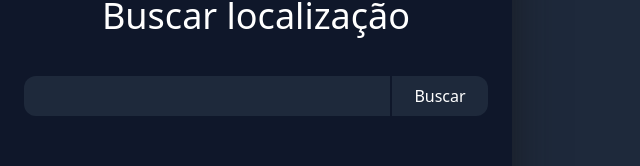
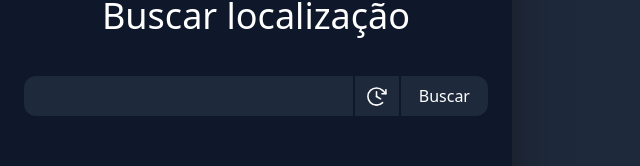
Before and after one commit to LeoNzZ7/WeatherWebApp, a React (Vite) app: page / in a window 1280 px wide. Shown: the part 324-490 px from the top of the page, without its empty margins (0-640 px from the left). Built offline with nearby package versions, Linux system fonts and the light colour scheme.

Commit message:
Adicionada a funcionalidade de limpar as informações

```diff
--- a/src/App.tsx
+++ b/src/App.tsx
@@ -6,12 +6,15 @@ import { WeatherInfo } from "./types/types";
 const App = () => {
   const [weatherInfo, setWeatherInfo] = useState<WeatherInfo>()
   const [location, setLocation] = useState('');
-  console.log(weatherInfo?.daily, weatherInfo?.current)
+
+  const handleReset = () => {
+    setWeatherInfo(undefined);
+  }
 
   return(
     <div className="h-screen flex bg-slate-800">
       <div className="w-2/5 p-6 h-screen bg-slate-900 shadow-2xl shadow-neutral-900">
-        <SearchArea handleLocationInfo={setLocation} handleWeatherInfo={setWeatherInfo} />
+        <SearchArea handleReset={handleReset} handleLocationInfo={setLocation} handleWeatherInfo={setWeatherInfo} />
         <div className="text-white text-center">desenvolvido com 💜 por <a href="https://www.linkedin.com/in/leonardo-nunes-martinha-68052522b/" target='_blank'>Leonardo Nunes Martinha</a></div>
       </div>
       <div className="w-full flex justify-center items-center">
--- a/src/components/infoArea.tsx
+++ b/src/components/infoArea.tsx
@@ -1,37 +1,14 @@
 import { ArrowFatRight, Moon, Sun, SunHorizon, Wind } from "phosphor-react";
 import { useEffect, useState } from "react";
 import { WeatherInfo } from "../types/types";
+import { formatTemp, getDay, getMonth, formatWindSpeed } from '../helpers/helpers.functions'
 
 type Props = {
-    info?: WeatherInfo
-    location: string
+    info?: WeatherInfo;
+    location: string;
 }
 
 export const InfoArea = ({ info, location }: Props) => {
-    const formatTemp = (n: string) => {
-        const temp = parseInt(n)
-        return temp.toFixed(0) + "°C"
-    };
-
-    const formatWindSpeed = (n: string) => {
-        const windSpeed = parseInt(n);
-        return windSpeed.toFixed(0) + " km/h"
-    };
-
-    const getDay = () => {
-        let now = new Date();
-        let currentDay = now.getDate();
-
-        return currentDay
-    };
-
-    const getMonth = () => {
-        let now = new Date();
-        let currentMonth = now.getMonth();
-
-        return currentMonth
-    };
-
     const [windDirection, setWindDirection] = useState('');
 
     const HandleWindDirection = () => {
--- a/src/components/searchArea.tsx
+++ b/src/components/searchArea.tsx
@@ -1,13 +1,15 @@
 import { API } from "./API"
 import { ChangeEvent, useState } from "react";
 import { CityCords, WeatherInfo } from "../types/types";
+import { ClockClockwise } from "phosphor-react";
 
 type Props = {
     handleWeatherInfo: (info: WeatherInfo) => void;
     handleLocationInfo: (name: string) => void;
+    handleReset: () => void;
 }
 
-export const SearchArea = ({ handleWeatherInfo, handleLocationInfo }: Props) => {
+export const SearchArea = ({ handleWeatherInfo, handleLocationInfo, handleReset }: Props) => {
     const api = API;
 
     const [location, setLocation] = useState('');
@@ -36,10 +38,14 @@ export const SearchArea = ({ handleWeatherInfo, handleLocationInfo }: Props) =>
                 type='text'
                 value={location}
                 onChange={handleSearchInput}
-                className="p-2 rounded-tl-xl rounded-bl-xl text-white bg-slate-800 h-10 w-[375px] outline-none focus:opacity-90 hover:opacity-90"/>
+                className="p-2 pl-4 rounded-tl-xl rounded-bl-xl transition-opacity text-white bg-slate-800 h-10 w-[375px] outline-none focus:opacity-90 hover:opacity-90"/>
+                <button
+                onClick={handleReset}
+                className="p-2 w-[50px] h-10 border-l-2 transition-opacity flex justify-center border-slate-900 bg-slate-800 text-white hover:opacity-90"
+                ><ClockClockwise size={25}/></button>
                 <button
                 onClick={handleSearch}
-                className="p-2 w-[100px] h-10 border-l-2 border-slate-900 bg-slate-800 rounded-tr-xl rounded-br-xl text-white hover:opacity-90"
+                className="p-2 w-[100px] h-10 transition-opacity border-l-2 border-slate-900 bg-slate-800 rounded-tr-xl rounded-br-xl text-white hover:opacity-90"
                 >Buscar</button>
             </div>
             {loading &&
--- /dev/null
+++ b/src/helpers/helpers.functions.ts
@@ -0,0 +1,23 @@
+export const formatTemp = (n: string) => {
+    const temp = parseInt(n)
+    return temp.toFixed(0) + "°C";
+};
+
+export const formatWindSpeed = (n: string) => {
+    const windSpeed = parseInt(n);
+    return windSpeed.toFixed(0) + " km/h";
+};
+
+export const getDay = () => {
+    let now = new Date();
+    let currentDay = now.getDate();
+
+    return currentDay;
+};
+
+export const getMonth = () => {
+    let now = new Date();
+    let currentMonth = now.getMonth();
+
+    return currentMonth;
+};
```
